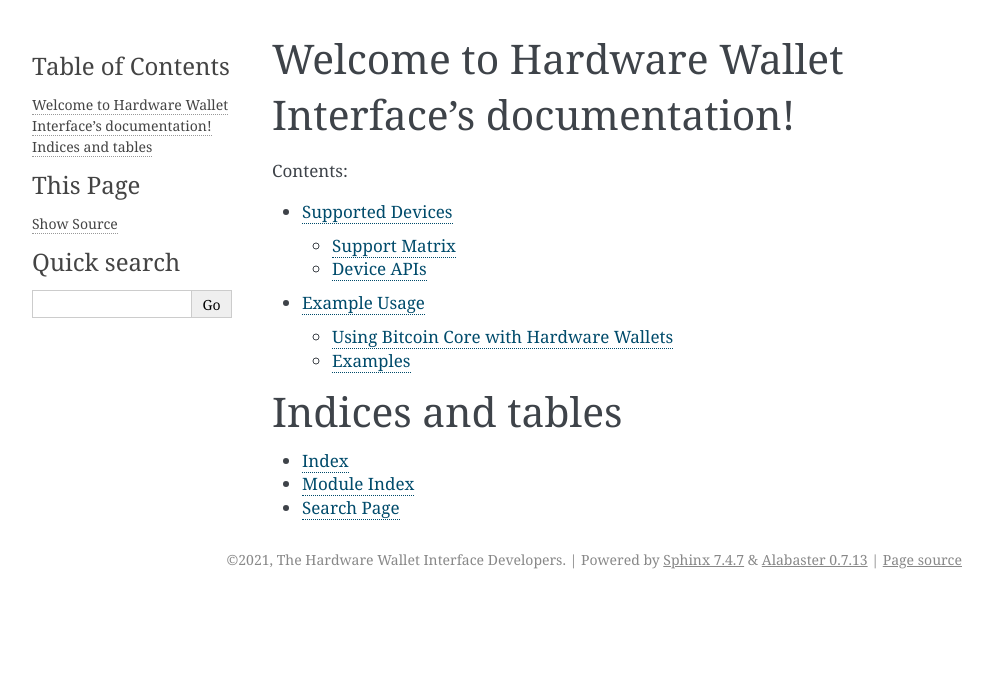
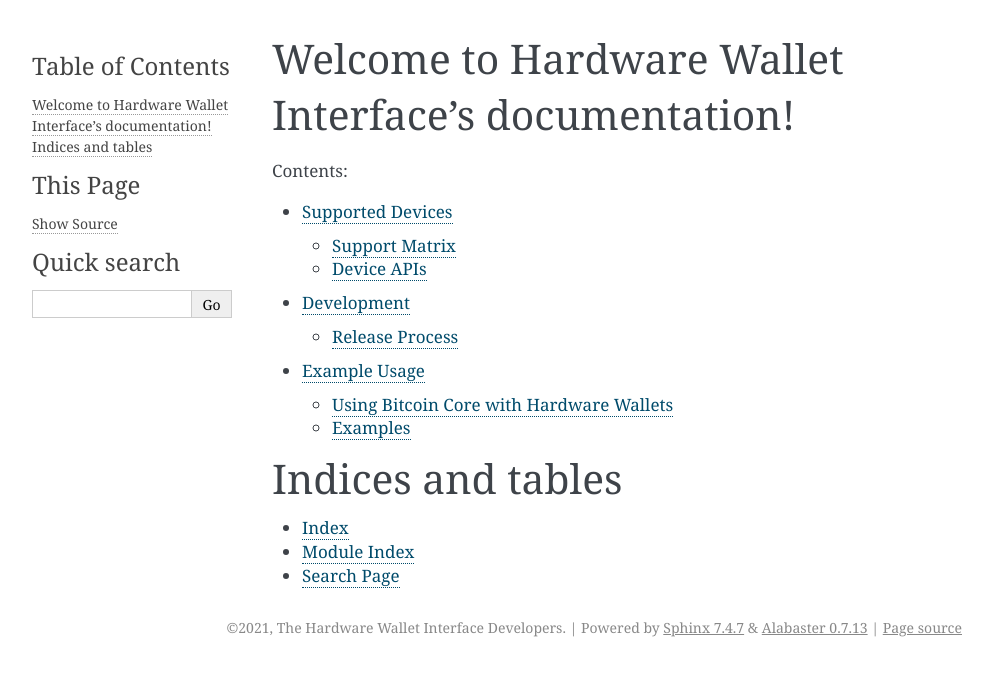
Before and after one commit to bitcoin-core/HWI, a Sphinx documentation site: the page built from docs/index.rst, in a window 1280 px wide. Shown: the top 676 px of the page, without its empty margins (148-1141 px from the left). Built offline with Sphinx 7.4.7, drawn with Linux system fonts in a browser that asks for light colours.

Commit message:
Move release-process.rst to docs/development/

```diff
--- /dev/null
+++ b/docs/development/index.rst
@@ -0,0 +1,7 @@
+Development
+***********
+
+.. toctree::
+   :caption: Contents:
+
+   release-process
--- a/docs/index.rst
+++ b/docs/index.rst
@@ -6,6 +6,7 @@
    :caption: Contents:
 
    devices/index
+   development/index
    examples/index
 
 
```
Also changed, not shown: docs/development/release-process.rst (renamed from docs/release-process.rst).
